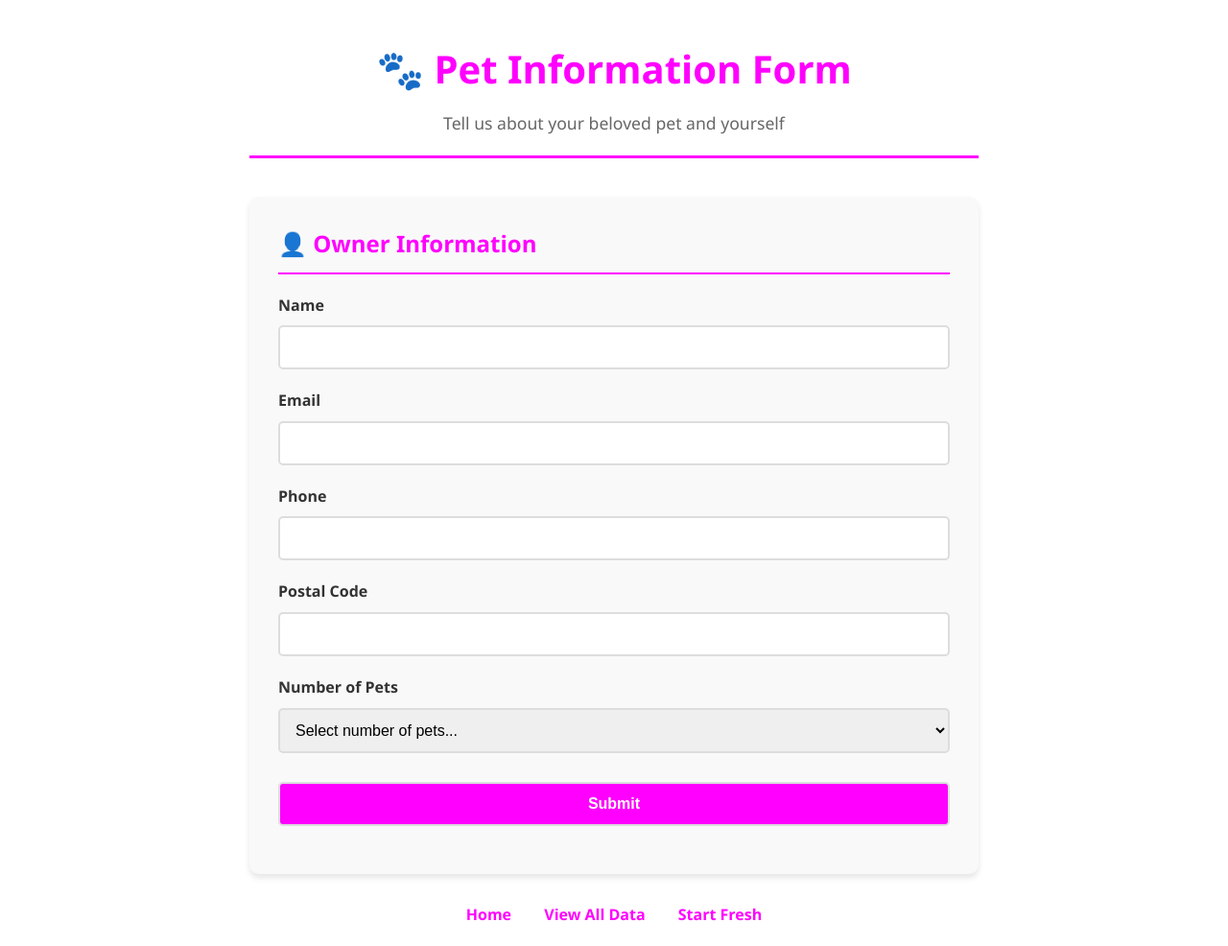
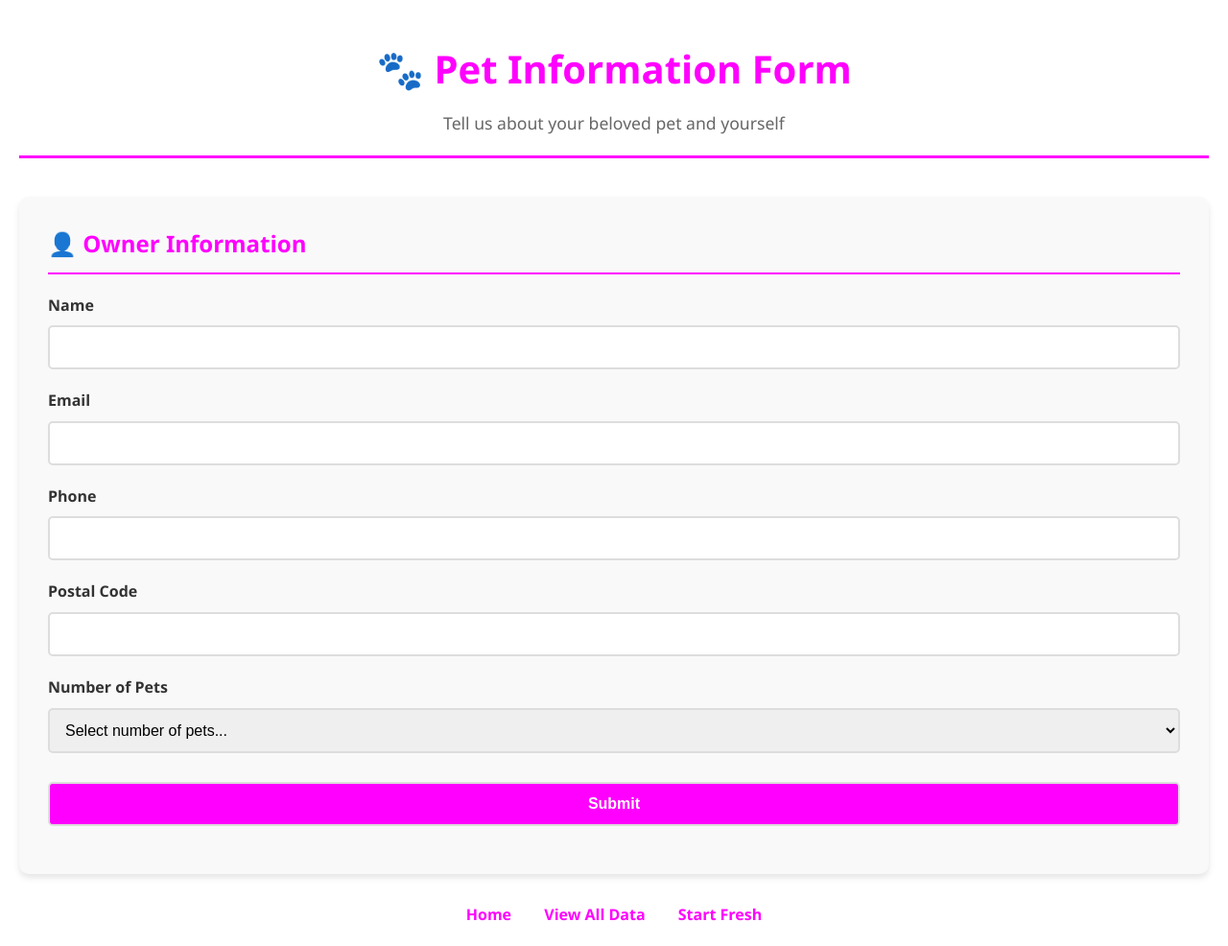
Before and after one commit to lauraarossi/flask_playground, a Flask app: page / in a window 1280 px wide. Shown: the whole page at 96% size. Run offline with Flask 3, Linux system fonts and the light colour scheme.

Commit message:
make main container wider

```diff
--- a/static/css/style.css
+++ b/static/css/style.css
@@ -14,7 +14,7 @@ body {
 
 /* Container and Layout */
 .container {
-    max-width: 800px;
+    max-width: 1400px;
     margin: 0 auto;
     padding: 20px;
 }
```
